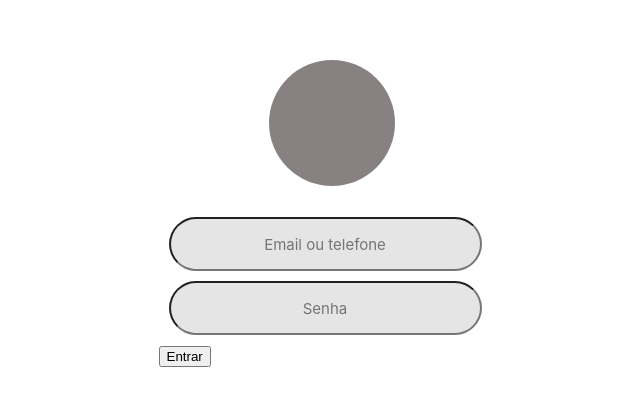
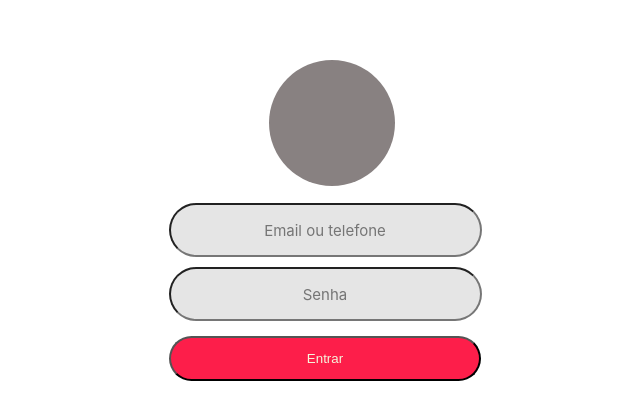
Before and after one commit to Lekito/Me-indica-ai, a Next.js app in the folder meindicaai-next-react/: page / in a window 1280 px wide. Shown: the part 133-552 px from the top of the page, without its empty margins (315-955 px from the left). Built offline with nearby package versions, Linux system fonts and the light colour scheme.

Commit message:
Update Home.module.css

```diff
--- a/meindicaai-next-react/styles/Home.module.css
+++ b/meindicaai-next-react/styles/Home.module.css
@@ -16,6 +16,7 @@
   top: calc(50% - 126px/2 - 144px);
   background: #888181;
   border-radius: 50%;
+
 }
 
 .login {
@@ -38,3 +39,23 @@
   justify-content: center;
   align-items: center;
 }
+
+.entrar {
+  display: flex;
+  flex-direction: row;
+  justify-content: center;
+  align-items: center;
+  padding: 12px 132px;
+  margin:auto;
+  margin-top: 15px;
+
+  width: 312px;
+  height: 45px;
+  left: 59px;
+  top: 564px;
+
+  background: #FD1E4A;
+  border-radius: 100px;
+  color: beige;
+
+}
```
